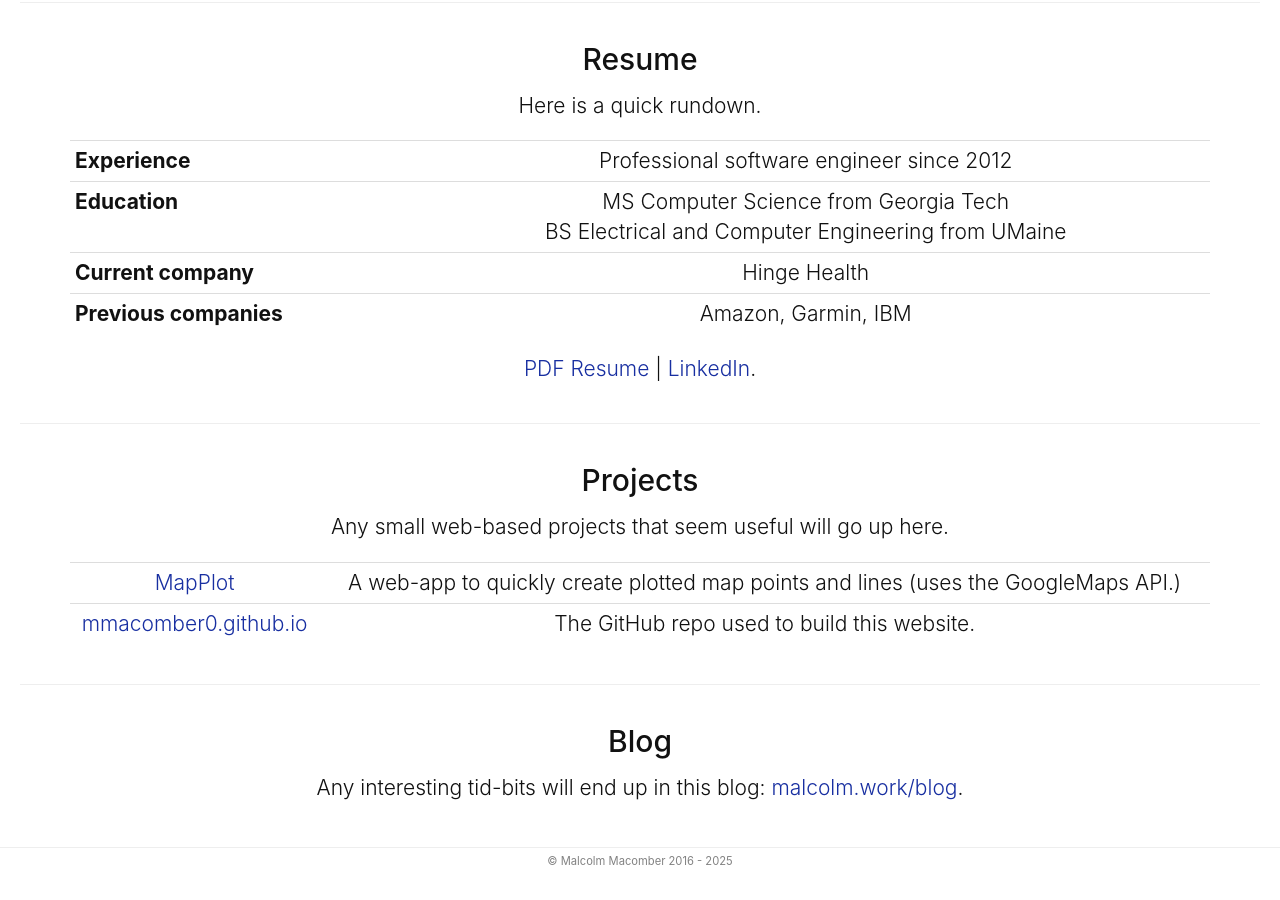
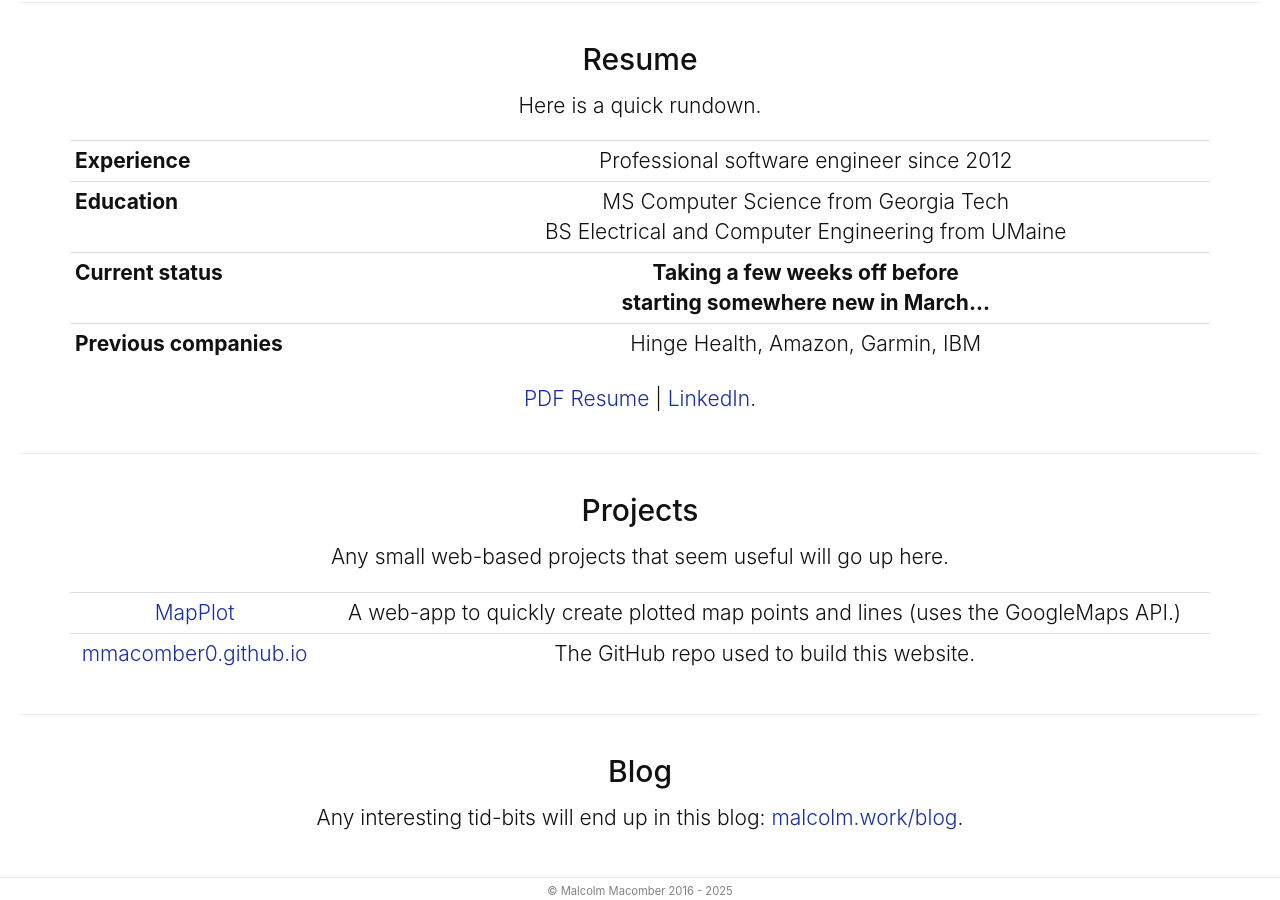
Before and after one commit to mmacomber0/mmacomber0.github.io, a Jekyll site: the page built from pages/index.html, in a window 1280 px wide and 900 px high, scrolled down 631 px. Built offline with Jekyll 4.4.1, drawn with Linux system fonts in a browser that asks for light colours; before the commit the page ends 1506 px from its top, so only the background shows below that.

Commit message:
Add cryptic status message for fun

```diff
--- a/pages/index.html
+++ b/pages/index.html
@@ -38,9 +38,9 @@
           <tbody>
             <tr><th>Experience</th><td>Professional software engineer since 2012</td>
             <tr><th>Education</th><td>MS Computer Science from Georgia Tech<br>BS Electrical and Computer Engineering from UMaine</td>
-            <!-- <tr><th>Current status</th><td></td> -->
-            <tr><th>Current company</th><td>Hinge Health</td>
-            <tr><th>Previous companies</th><td>Amazon, Garmin, IBM</td>
+            <tr><th>Current status</th><td><strong>Taking a few weeks off before<br/>starting somewhere new in March...</strong></td>
+            <!-- <tr><th>Current company</th><td></td> -->
+            <tr><th>Previous companies</th><td>Hinge Health, Amazon, Garmin, IBM</td>
             <!--<tr><th>Currently working on</th><td>...</td>-->
           </tbody>
         </table>
```
